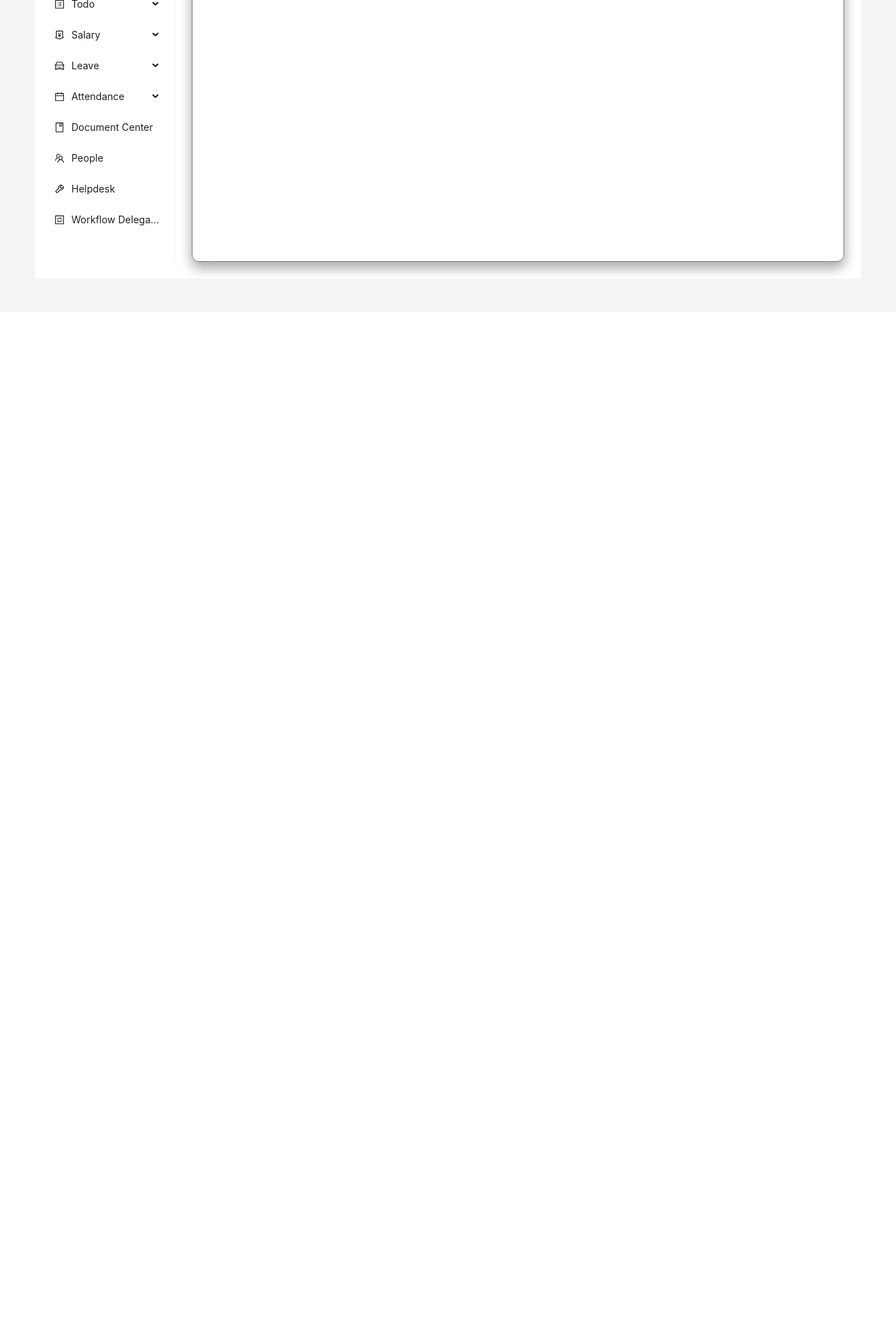
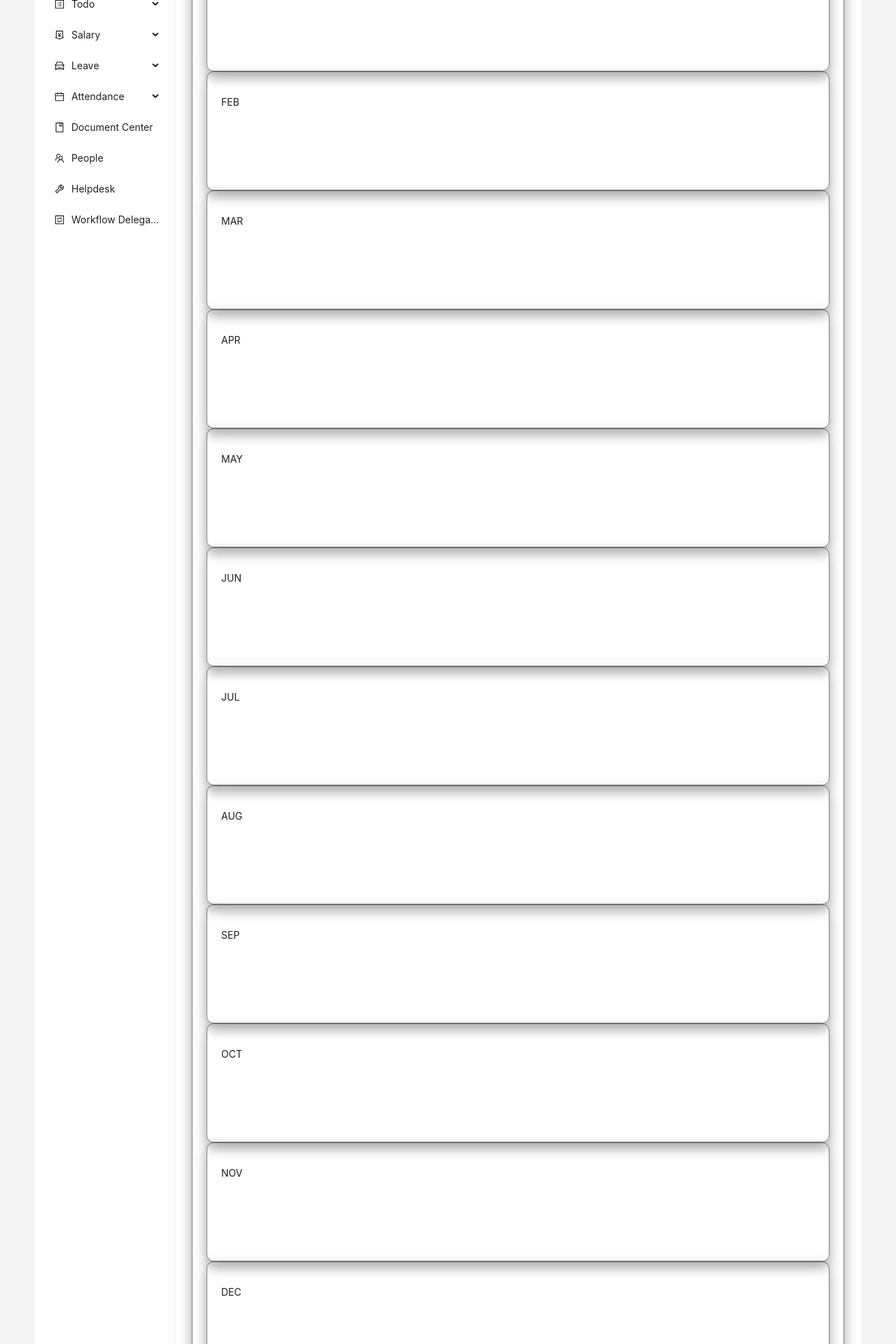
Before and after one commit to dev-krishnaSuresh/hrmsFrontendCustomer, a React (Create React App) app: page /leave/holidaycalendar in a window 1280 px wide. Shown: the part 260-2180 px from the top of the page at 70% size. Before the commit the page ends 800 px from the top, so only its background shows below. Built offline with nearby package versions, Linux system fonts and the light colour scheme.

Commit message:
30.11.23

```diff
--- a/src/components/Attendance/AttendanceInfo.js
+++ b/src/components/Attendance/AttendanceInfo.js
@@ -1,7 +1,47 @@
 import React from "react";
+import "../style.css";
+import { Col, Row } from "antd";
+import { Calendar } from "antd";
 
 function AttendanceInfo() {
-  return <div>AttendanceInfo</div>;
+  const getLeaveDates = () => {
+    return ["2023-11-15", "2023-11-20", "2023-12-05"];
+  };
+  const dateCellRender = (value) => {
+    const leaveDates = getLeaveDates();
+    const isLeaveDate = leaveDates.includes(value.format("YYYY-MM-DD"));
+
+    return isLeaveDate ? <div className="leave-date">🌴</div> : null;
+  };
+
+  const DemoBox = (props) => (
+    <div className="boxes">
+      <p className={`height-${props.value}`}>{props.children}</p>
+    </div>
+  );
+  return (
+    <div>
+      AttendanceInfo
+      <div className="workerstimeduration">
+        <div className="timeduration">
+          <DemoBox value={90}>AVG.WORK HRS</DemoBox>
+        </div>
+        <div className="timeduration">
+          <DemoBox value={90}>AVG.ACTUAL WORK HRS</DemoBox>
+        </div>
+        <div className="timeduration">
+          <DemoBox value={90}>PENALTY DAYS</DemoBox>
+        </div>
+      </div>
+      <div>
+        LeaveCalendar
+        <Calendar
+          dateCellRender={dateCellRender}
+          fullscreen={false} // Set to true for a full-screen calendar
+        />
+      </div>
+    </div>
+  );
 }
 
 export default AttendanceInfo;
--- a/src/components/Leave/HolidayCalendar.js
+++ b/src/components/Leave/HolidayCalendar.js
@@ -1,7 +1,55 @@
 import React from "react";
-
+import "../style.css";
+import { Col, Row } from "antd";
 function HolidayCalendar() {
-  return <div>HolidayCalendar</div>;
+  const DemoBox = (props) => (
+    <div className="boxes">
+      <p className={`height-${props.value}`}>{props.children}</p>
+    </div>
+  );
+  return (
+    <div>
+      HolidayCalendar
+      <div className="holidays">
+        <div className="yearlyholidays">
+          <DemoBox value={100}>JAN</DemoBox>
+        </div>
+        <div className="yearlyholidays">
+          <DemoBox value={100}>FEB</DemoBox>
+        </div>
+        <div className="yearlyholidays">
+          <DemoBox value={100}>MAR</DemoBox>
+        </div>
+        <div className="yearlyholidays">
+          <DemoBox value={100}>APR</DemoBox>
+        </div>
+        <div className="yearlyholidays">
+          <DemoBox value={100}>MAY</DemoBox>
+        </div>
+        <div className="yearlyholidays">
+          <DemoBox value={100}>JUN</DemoBox>
+        </div>
+        <div className="yearlyholidays">
+          <DemoBox value={100}>JUL</DemoBox>
+        </div>
+        <div className="yearlyholidays">
+          <DemoBox value={100}>AUG</DemoBox>
+        </div>
+        <div className="yearlyholidays">
+          <DemoBox value={100}>SEP</DemoBox>
+        </div>
+        <div className="yearlyholidays">
+          <DemoBox value={100}>OCT</DemoBox>
+        </div>
+        <div className="yearlyholidays">
+          <DemoBox value={100}>NOV</DemoBox>
+        </div>
+        <div className="yearlyholidays">
+          <DemoBox value={100}>DEC</DemoBox>
+        </div>
+      </div>
+    </div>
+  );
 }
 
 export default HolidayCalendar;
--- a/src/components/Leave/LeaveBalances.js
+++ b/src/components/Leave/LeaveBalances.js
@@ -1,7 +1,31 @@
 import React from "react";
-
+import "../style.css";
+import { Col, Row } from "antd";
 function LeaveBalances() {
-  return <div>LeaveBalances</div>;
+  const DemoBox = (props) => (
+    <div className="boxes">
+      <p className={`height-${props.value}`}>{props.children}</p>
+    </div>
+  );
+  return (
+    <div>
+      LeaveBalances
+      <div className="leavebalances">
+        <div className="leaveinfo">
+          <DemoBox value={100}>Loss of Pay</DemoBox>
+        </div>
+        <div className="leaveinfo">
+          <DemoBox value={100}>Casual Leave</DemoBox>
+        </div>
+        <div className="leaveinfo">
+          <DemoBox value={100}>Privilege Leave</DemoBox>
+        </div>
+        <div className="leaveinfo">
+          <DemoBox value={100}>Sick Leave</DemoBox>
+        </div>
+      </div>
+    </div>
+  );
 }
 
 export default LeaveBalances;
--- a/src/components/Leave/LeaveCalendar.js
+++ b/src/components/Leave/LeaveCalendar.js
@@ -1,7 +1,31 @@
 import React from "react";
+import { Calendar } from "antd";
+// import "antd/dist/antd.css";
 
 function LeaveCalendar() {
-  return <div>LeaveCalendar</div>;
+  const getLeaveDates = () => {
+    // For demonstration purposes, let's assume leave dates are hardcoded here
+    return ["2023-11-15", "2023-11-20", "2023-12-05"];
+  };
+
+  const dateCellRender = (value) => {
+    const leaveDates = getLeaveDates();
+
+    // Check if the current date is a leave date
+    const isLeaveDate = leaveDates.includes(value.format("YYYY-MM-DD"));
+
+    return isLeaveDate ? <div className="leave-date">🌴</div> : null;
+  };
+
+  return (
+    <div>
+      LeaveCalendar
+      <Calendar
+        dateCellRender={dateCellRender}
+        fullscreen={false} // Set to true for a full-screen calendar
+      />
+    </div>
+  );
 }
 
 export default LeaveCalendar;
--- a/src/components/Leave/Leaveapply.js
+++ b/src/components/Leave/Leaveapply.js
@@ -2,11 +2,45 @@ import React, { useState } from "react";
 import { Button, Radio, Tabs } from "antd";
 import "../style.css";
 function Leaveapply() {
+  const items = [
+    {
+      label: `Leave`,
+      key: 1,
+      // disabled: i === 28,
+      children: "Applying for Leave",
+    },
+    {
+      label: `Restricted Holidays`,
+      key: 2,
+      // disabled: i === 28,
+      children: "Applying for Restricted Holidays",
+    },
+    {
+      label: `Leave Cancel`,
+      key: 3,
+      // disabled: i === 28,
+      children: "Applying for Leave Cancel",
+    },
+    {
+      label: "Comp Off Grant",
+      key: 4,
+      // disabled: i === 28,
+      children: "Applying for Comp. Off Grant",
+    },
+  ];
   const [size, setSize] = useState("apply");
   console.log("size", size);
   return (
     <div>
       Leaveapply
+      <Tabs
+        defaultActiveKey="1"
+        tabPosition={"left"}
+        style={{
+          height: 500,
+        }}
+        items={items}
+      />
       <div className="leaveinfo">
         <Radio.Group value={size} onChange={(e) => setSize(e.target.value)}>
           <Radio.Button
```
